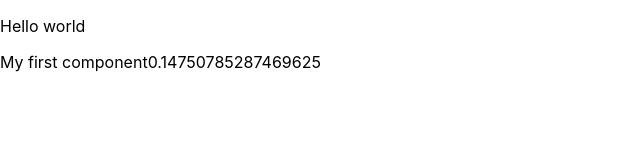
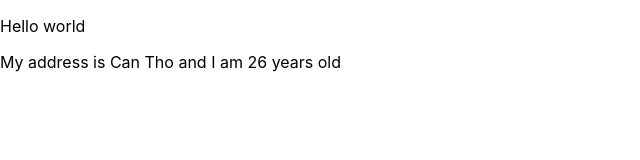
Before and after one commit to phuongpd4/projectreactis_study, a React (Create React App) app: page / in a window 1280 px wide. Shown: the top 160 px of the page, without its empty margins (0-640 px from the left). Built offline with nearby package versions, Linux system fonts and the light colour scheme.

Commit message:
24112025next

```diff
--- a/src/App.js
+++ b/src/App.js
@@ -3,31 +3,40 @@ import './App.css';
 import { useDispatch, useSelector } from 'react-redux';
 import { increaseCounter, decreaseCounter } from './redux/action/counterAction';
 import MyComponents from './components/MyComponents';
+import React from 'react';
+import { render } from '@testing-library/react';
 
-const App = () => {
-  const count = useSelector(state => state.counter.count);
-  const dispatch = useDispatch();
-
+class App extends React.Component {
+  render() {
     return (
       <div>
         <p>
           Hello world
         </p>
         <MyComponents></MyComponents>
-
-    </div>
-    // <div className="App">
-    //   <header className="App-header">
-    //     <img src={logo} className="App-logo" alt="logo" />
-    //     <p>
-    //       Hello nhóm 3 + 4 + Thành công
-    //     </p>
-    //     <div>Count = {count}</div>
-    //     <button onClick={() => dispatch(increaseCounter())}>Increase</button>
-    //     <button onClick={() => dispatch(decreaseCounter())}>Decrease</button>
-    //   </header>
-    // </div>
+      </div >
     );
   }
+}
+
+// const App = () => {
+//   const count = useSelector(state => state.counter.count);
+//   const dispatch = useDispatch();
+
+//   return (
+
+//     <div className="App">
+//       <header className="App-header">
+//         <img src={logo} className="App-logo" alt="logo" />
+//         <p>
+//           Hello nhóm 3 + 4 + Thành công
+//         </p>
+//         <div>Count = {count}</div>
+//         <button onClick={() => dispatch(increaseCounter())}>Increase</button>
+//         <button onClick={() => dispatch(decreaseCounter())}>Decrease</button>
+//       </header>
+//     </div>
+//   );
+// }
 
 export default App;
--- a/src/components/MyComponents.js
+++ b/src/components/MyComponents.js
@@ -1,12 +1,18 @@
 import React from "react";
 class MyComponents extends React.Component {
+
+    state = {
+        name: "Phuong",
+        age: 26,
+        address: "Can Tho"
+    };
+
     /// JSX
     render() {
 
         return (
             <p>
-                My first component
-                {Math.random()}
+                My address is {this.state.address} and I am {this.state.age} years old
             </p>
 
         );
```
Lines whose indentation alone changed are shown as unchanged.
